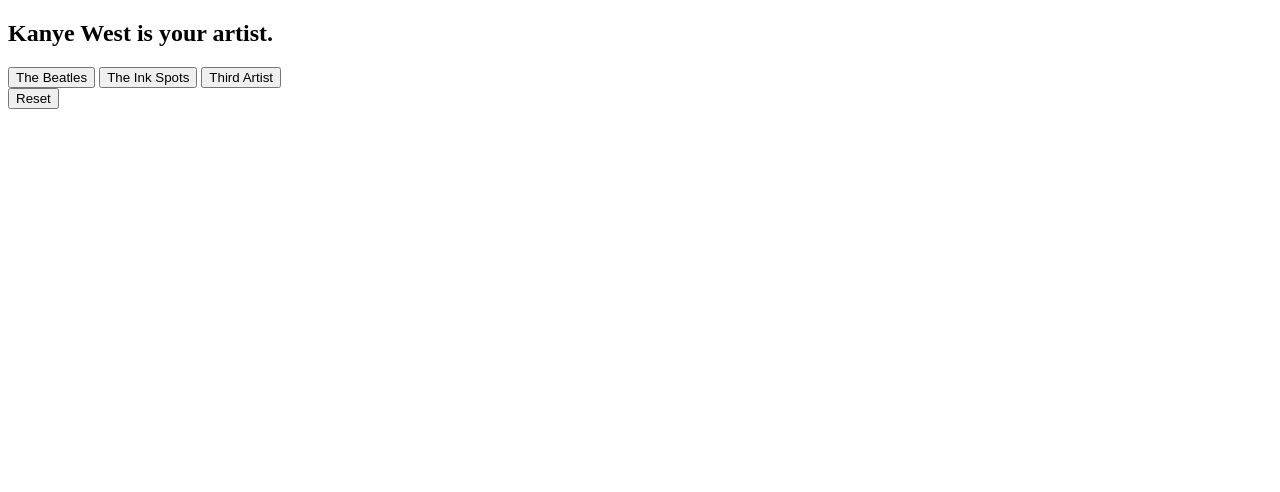
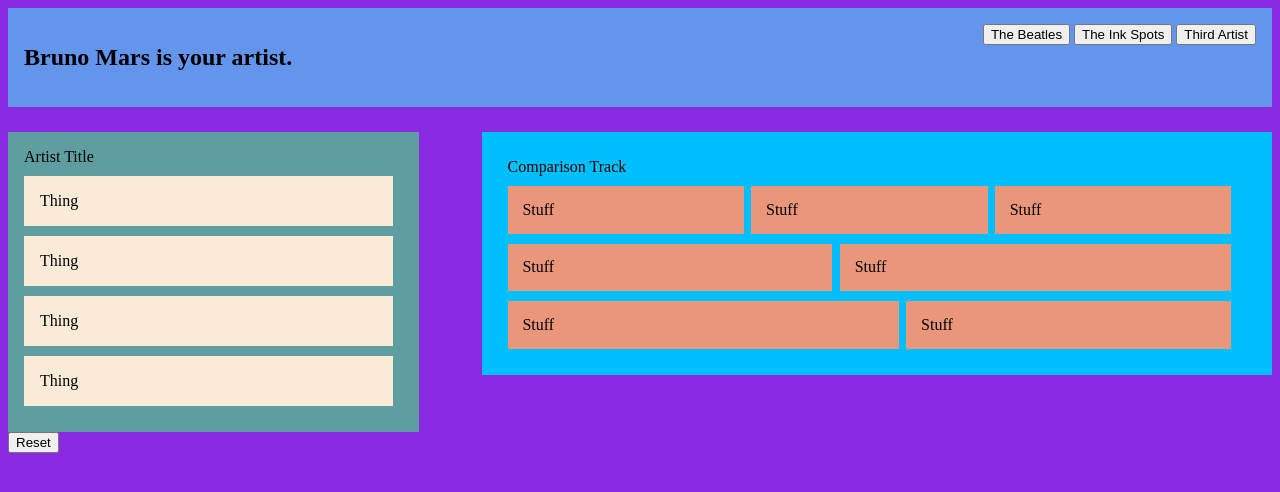
Before and after one commit to rdp1070/rocgroup8, a plain HTML site: page era1.html in a window 1280 px wide. Both pictures are taken after a click on the button "Move up". Drawn offline with nearby package versions, Linux system fonts and the light colour scheme.

Commit message:
Add css for era stations files affected: era1.html era2.html style.css
NOTE: Need different css pages for quiz

```diff
--- a/era1.html
+++ b/era1.html
@@ -10,16 +10,46 @@
   </head>
   <body>
     <!-- page content -->
+    <header class="clearfix">
     <section id="content">
+    </section>
 
-    </section>
     <div id="state">
         <button id="a1">The Beatles</button>
         <button id="a2">The Ink Spots</button>
         <button id="a3">Third Artist</button>
     </div>
-    <button id="forward">Move up</button>
-    <button id="reset">Reset</button>
+    </header>
+
+    <section id="leftCol">
+        Artist Title
+        <div class="track">Thing</div>
+        <div class="track">Thing</div>
+        <div class="track">Thing</div>
+        <div class="track">Thing</div>
+    </section>
+
+    <section id="rightCol">
+        <div class="info">Comparison Track</div>
+        <div class="info clearfix">
+            <div class="sub">Stuff</div>
+            <div class="sub">Stuff</div>
+            <div class="sub">Stuff</div>
+        </div>
+        <div class="info clearfix">
+            <div class="sub" style="width:40%">Stuff</div>
+            <div class="sub" style="width:49%">Stuff</div>
+        </div>
+        <div class="info clearfix">
+            <div class="sub" style="width:49%">Stuff</div>
+            <div class="sub" style="width:40%">Stuff</div>
+        </div>
+    </section>
+
+    <div id="tempButton">
+      <button id="forward">Move up</button>
+      <button id="reset">Reset</button>
+    </div>
   </body>
   <script>
     window.onload = init();
--- a/scripts/era1.js
+++ b/scripts/era1.js
@@ -5,7 +5,8 @@ var active;
 // content is the div tagged ID on the html page
 var content;
 // state will change as app moves forward
-var state;
+//Cols will appear with info when totem is used
+var state, leftCol, rightCol;
 // html is the html that will be added to the page
 var html;
 // setting button
@@ -15,7 +16,7 @@ var a1, a2, a3;
 
 // A string with the artist from the user.
 var user = {
-	artist: "Kanye West",
+	artist: "Bruno Mars",
 	rfid: ""
 };
 
@@ -29,9 +30,13 @@ function init() {
 	html = "";
 	content = document.querySelector("#content");
 	state = document.querySelector("#state");
+    leftCol = document.querySelector("#leftCol");
+    rightCol = document.querySelector("#rightCol");
 
 	//Set up hidden buttons
 	state.style.display="none";
+    leftCol.style.display="none";
+    rightCol.style.display="none";
 
 	//set up button
 	fwdButton = document.querySelector("#forward");
@@ -77,7 +82,7 @@ function setComparison() {
 	html = "<h1>Compare " + user.artist + " with " + this.innerHTML + "</h1>";
 
 	//hide the buttons
-	state.style.display="none";
+	//state.style.display="none";
 }
 
 
@@ -114,5 +119,7 @@ function switchState() {
 	active = !active;
 
 	state.style.display="block";
+    leftCol.style.display="block";
+    rightCol.style.display="block";
 	this.style.display="none";
 }
--- a/styles/style.css
+++ b/styles/style.css
@@ -0,0 +1,69 @@
+html{
+    background-color: blueviolet
+}
+
+header{
+    /**
+    Do you want this fixed position?
+    **/
+    margin-bottom: 2%;
+    padding: 1em;
+    background-color: cornflowerblue
+}
+
+#content{
+    float: left;
+}
+
+#state{
+    float: right;
+}
+
+#leftCol{
+	float: left;
+    width: 30%;
+    padding: 1em;
+    background-color: cadetblue
+}
+
+#rightCol{
+    float: right;
+    width: 60%;
+    padding: 1em;
+    background-color: deepskyblue
+}
+
+#tempButton{
+	clear: both;
+}
+
+.track{
+    margin: 10px 10px 10px 0px;
+    padding: 1em;
+    background-color: antiquewhite
+}
+
+.info{
+    position: relative;
+    margin: 10px;
+    clear: both;
+}
+
+.sub{
+    position: relative;
+    width: 28%;
+    margin: 0% 1% 0% 0%;
+    padding: 2%;
+    float: left;
+    background-color: darksalmon;
+}
+
+.clearfix:before,
+.clearfix:after{
+    content: " ";
+    display: table;
+}
+
+.clearfix:after{
+    clear:both;
+}
```
Also changed, not shown: era2.html (+33 -3 lines).
